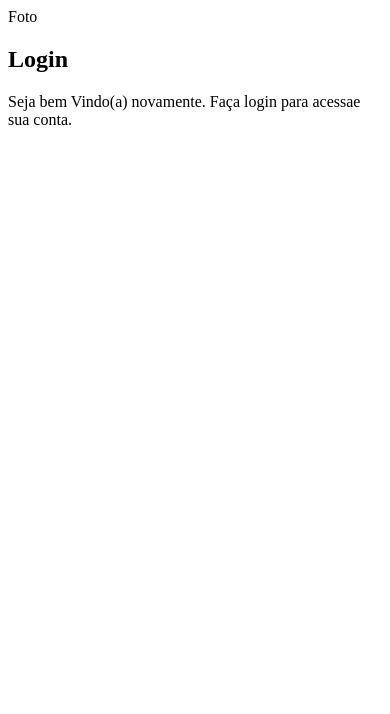
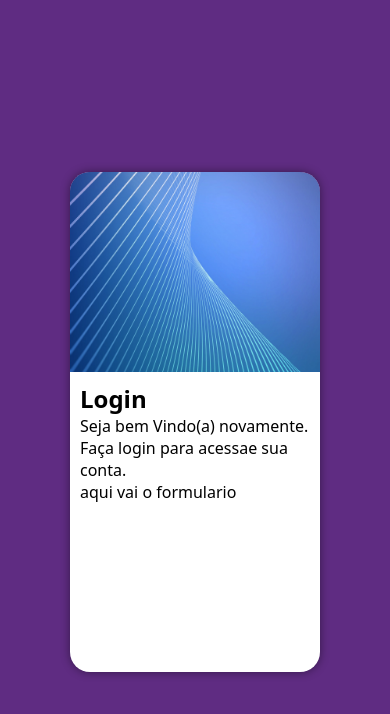
Before and after one commit to HenriqueTavares12/projeto-login, a plain HTML site: page index.html in a window 390 px wide. Drawn offline with Linux system fonts and the light colour scheme.

Commit message:
tela mobile first

```diff
--- a/estilos/style.css
+++ b/estilos/style.css
@@ -7,3 +7,49 @@
  Lilás: #5f2c82
 
 */
+
+*{
+    font-family: system-ui, -apple-system, BlinkMacSystemFont, 'Segoe UI', Roboto, Oxygen, Ubuntu, Cantarell, 'Open Sans', 'Helvetica Neue', sans-serif;
+    padding: 0px;
+    margin: 0px;
+    box-sizing: border-box;
+}
+
+body, html {
+    background-color: #5f2c82;
+    height: 100vh;
+    width: 10vw;
+}
+
+main{
+    position: relative;
+    height: 100vh;
+    width: 100vw;
+}
+
+section#login{
+    position:absolute;
+    top: 50%;
+    left: 50%;
+    transform: translate(-50%, -50%);
+    overflow: hidden;
+
+    background-color: white;
+    width: 250px;
+    height: 500px;
+    border-radius: 20px;
+    box-shadow: 0px 0px 10px rgba(0, 0, 0, 0.445);
+}
+
+section#login > div#imagem{
+    display: block;
+    background: #5f2c82 url(../imagens/pexels-sean-whang.jpg) no-repeat;
+    background-size: cover;
+    background-position: center center;
+    height: 200px;
+}
+
+section#login > div#formulario{
+    display: block;
+    padding: 10px;
+}
--- a/index.html
+++ b/index.html
@@ -11,14 +11,16 @@
     <main>
         <section id="login">
             <div id="imagem">
-                Foto
+               <!-- Imagem via CSS-->
             </div>
             <div id="formulario">
                 <h1>Login</h1>
                 <p>Seja bem Vindo(a) novamente. Faça login para acessae sua conta.</p>
+
+                <form action="login.php" method="post">
+                    aqui vai o formulario
+                </form>
             </div>
-            <form action="login.php" method="post"></form>
-
         </section>
     </main>
 </body>
```
